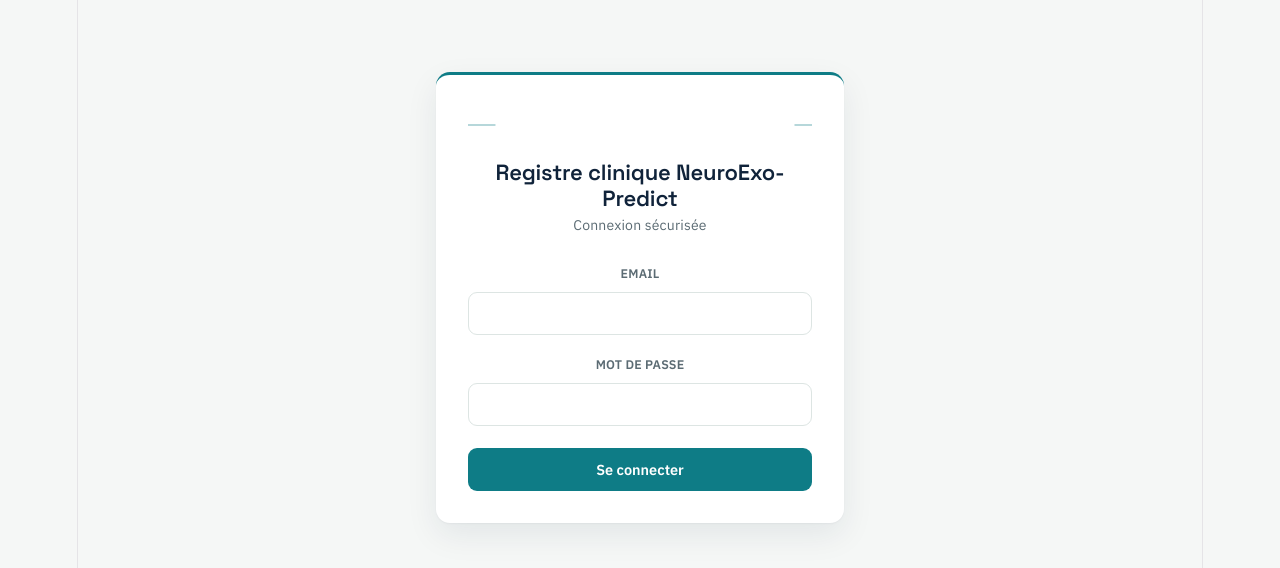
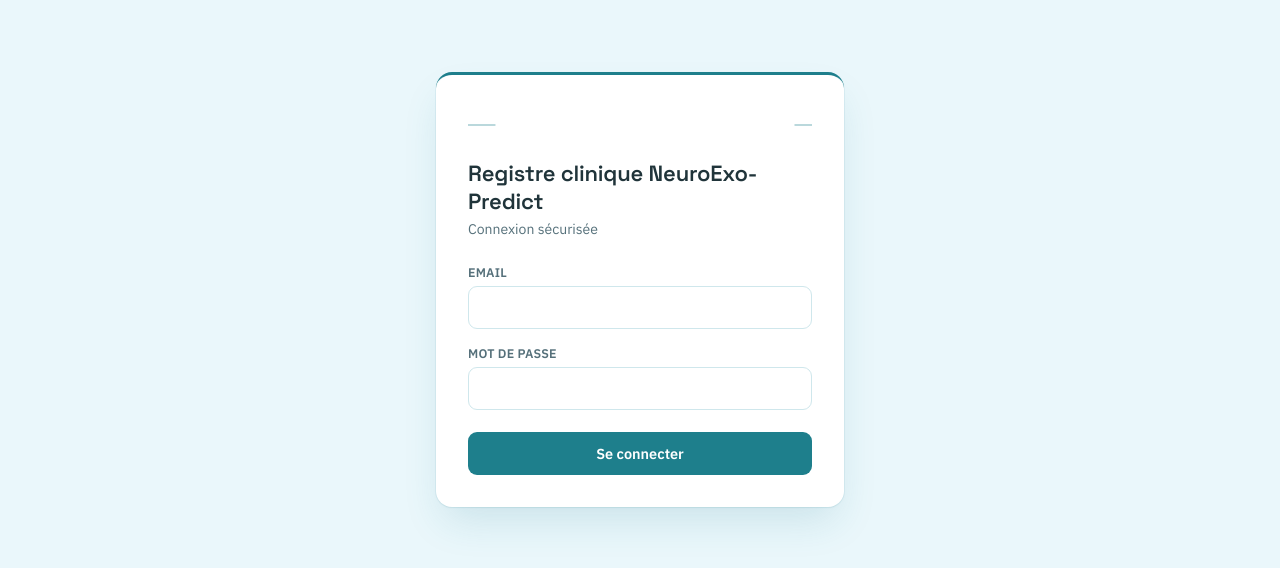
Before and after one commit to NesrineTaamallah/Stage_medicale, a React app in the folder frontend/: page / in a window 1280 px wide. Shown: the top 568 px of the page. Built offline with nearby package versions, Linux system fonts and the light colour scheme; no server answers; the HTML template or start-up script is replaced by a standard one.

Commit message:
Second  commit

```diff
--- a/frontend/src/App.css
+++ b/frontend/src/App.css
@@ -1,20 +1,25 @@
 @import url('https://fonts.googleapis.com/css2?family=Space+Grotesk:wght@500;600;700&family=IBM+Plex+Sans:wght@400;500;600&family=IBM+Plex+Mono:wght@500;600&display=swap');
 
 :root {
-  --ink: #10233a;
-  --teal: #0e7c86;
-  --teal-deep: #0b5e66;
-  --teal-tint: #e4f1f1;
-  --paper: #f5f7f6;
-  --card: #ffffff;
-  --slate: #5b6b73;
-  --slate-soft: #8b9aa1;
-  --line: #dde5e3;
-  --amber: #c98a2c;
-  --error: #c1503d;
-  --error-tint: #fbeae7;
-  --success: #3a7d5c;
-  --success-tint: #e8f3ee;
+  /* ---------- Palette clinique ---------- */
+  --ink: #20343A;          /* Base Textes */
+  --teal: #1E7F8C;         /* Identité / Boutons */
+  --teal-deep: #175F69;    /* variante foncée, hover/press */
+  --teal-tint: #DFF1F3;    /* fond teinté teal, léger */
+  --highlight: #63C9D6;    /* Lumière / Surbrillance */
+  --highlight-tint: #E3F8FA;
+
+  --paper: #EAF7FB;        /* Fond Principal */
+  --card: #FFFFFF;
+  --slate: #55707A;        /* texte secondaire, dérivé de --ink */
+  --slate-soft: #8CA6AD;
+  --line: #CFE7EC;
+
+  --amber: #C98A2C;
+  --error: #C1503D;
+  --error-tint: #FBEAE7;
+  --success: #2E8F72;
+  --success-tint: #E4F5EE;
 
   --font-display: 'Space Grotesk', 'Segoe UI', sans-serif;
   --font-body: 'IBM Plex Sans', 'Segoe UI', sans-serif;
@@ -32,9 +37,6 @@ body {
 }
 
 /* ---------- Signature : tracé EEG ---------- */
-/* Un seul élément mémorable, réutilisé partout comme fil conducteur.
-   Pulsation lente et discrète — désactivée si l'utilisateur préfère moins
-   de mouvement. */
 .eeg-trace {
   height: 28px;
   width: 100%;
@@ -66,9 +68,20 @@ body {
   margin: 72px auto;
   background: var(--card);
   padding: 36px 32px 32px;
-  border-radius: 14px;
+  border-radius: 16px;
   border-top: 3px solid var(--teal);
-  box-shadow: 0 1px 2px rgba(16, 35, 58, 0.04), 0 12px 32px rgba(16, 35, 58, 0.08);
+  box-shadow: 0 1px 2px rgba(30, 127, 140, 0.06), 0 20px 40px -8px rgba(30, 127, 140, 0.16);
+  position: relative;
+}
+
+.auth-card::before {
+  content: '';
+  position: absolute;
+  inset: 0;
+  border-radius: 16px;
+  padding: 0;
+  pointer-events: none;
+  box-shadow: 0 0 0 1px rgba(30, 127, 140, 0.06);
 }
 
 .auth-card h1 {
@@ -113,7 +126,7 @@ input, select {
 input:focus-visible, select:focus-visible {
   outline: none;
   border-color: var(--teal);
-  box-shadow: 0 0 0 3px var(--teal-tint);
+  box-shadow: 0 0 0 3px var(--highlight-tint);
 }
 
 /* Champs de code : lecture façon instrument */
@@ -136,13 +149,17 @@ button {
   font-size: 14.5px;
   font-weight: 600;
   cursor: pointer;
-  transition: background 0.15s ease, transform 0.05s ease;
+  transition: background 0.15s ease, transform 0.05s ease, box-shadow 0.15s ease;
 }
 button:hover { background: var(--teal-deep); }
 button:active { transform: scale(0.99); }
 button:focus-visible {
   outline: none;
-  box-shadow: 0 0 0 3px var(--teal-tint), 0 0 0 1px var(--teal);
+  box-shadow: 0 0 0 3px var(--highlight-tint), 0 0 0 1px var(--teal);
+}
+button:disabled {
+  background: var(--slate-soft);
+  cursor: not-allowed;
 }
 
 button.secondary {
@@ -155,22 +172,29 @@ button.secondary {
 }
 button.secondary:hover { background: var(--teal-tint); border-color: var(--teal); }
 
+/* Bouton actif dans une barre d'onglets (ex: nav admin) */
+button:not(.secondary):not([type="submit"]):not(:disabled) {
+  box-shadow: 0 4px 12px -4px rgba(30, 127, 140, 0.4);
+}
+
 /* ---------- États ---------- */
 .error {
   color: var(--error);
   background: var(--error-tint);
-  border-radius: 7px;
+  border-radius: 8px;
   padding: 9px 11px;
   font-size: 13px;
   margin-top: 14px;
+  border-left: 3px solid var(--error);
 }
 .success {
   color: var(--success);
   background: var(--success-tint);
-  border-radius: 7px;
+  border-radius: 8px;
   padding: 9px 11px;
   font-size: 13px;
   margin-top: 14px;
+  border-left: 3px solid var(--success);
 }
 .hint {
   font-size: 12.5px;
@@ -189,15 +213,16 @@ button.secondary:hover { background: var(--teal-tint); border-color: var(--teal)
   display: block;
   margin: 18px auto;
   border: 10px solid var(--card);
-  border-radius: 4px;
-  box-shadow: 0 0 0 1.5px var(--line), 0 8px 20px rgba(16, 35, 58, 0.08);
+  border-radius: 6px;
+  box-shadow: 0 0 0 1.5px var(--line), 0 12px 28px -6px rgba(30, 127, 140, 0.22);
 }
 
 /* ---------- Tableaux de bord ---------- */
 .dashboard {
-  max-width: 760px;
-  margin: 48px auto;
-  padding: 0 20px;
+  max-width: 900px;
+  margin: 0 auto;
+  padding: 40px 24px 64px;
+  width: 100%;
 }
 
 .dashboard header {
@@ -216,14 +241,18 @@ button.secondary:hover { background: var(--teal-tint); border-color: var(--teal)
   color: var(--ink);
   margin: 0;
   letter-spacing: -0.2px;
+  display: flex;
+  align-items: center;
+  gap: 10px;
+  flex-wrap: wrap;
 }
 
 .card {
   background: var(--card);
   padding: 26px;
-  border-radius: 12px;
+  border-radius: 14px;
   border: 1px solid var(--line);
-  box-shadow: 0 1px 2px rgba(16, 35, 58, 0.03);
+  box-shadow: 0 1px 2px rgba(30, 127, 140, 0.04), 0 8px 20px -10px rgba(30, 127, 140, 0.12);
 }
 
 .card h2 {
@@ -234,8 +263,7 @@ button.secondary:hover { background: var(--teal-tint); border-color: var(--teal)
   margin: 0 0 4px;
 }
 
-/* Badge de rôle — utile pour distinguer clinicien / chercheur / admin
-   d'un coup d'œil dans l'en-tête du dashboard. */
+/* Badge de rôle — clinicien / chercheur / admin, visible d'un coup d'œil */
 .role-badge {
   display: inline-flex;
   align-items: center;
@@ -246,14 +274,15 @@ button.secondary:hover { background: var(--teal-tint); border-color: var(--teal)
   text-transform: uppercase;
   color: var(--teal-deep);
   background: var(--teal-tint);
+  border: 1px solid var(--line);
   border-radius: 999px;
   padding: 4px 10px;
-  margin-top: 6px;
 }
 
 @media (max-width: 480px) {
   .auth-card { margin: 32px 16px; padding: 28px 22px 24px; }
-  .dashboard { margin: 28px auto; }
+  .dashboard { margin: 0 auto; padding: 24px 16px 48px; }
+  .dashboard header { flex-direction: column; align-items: flex-start; gap: 12px; }
 }
 
 .badge {
@@ -265,7 +294,22 @@ button.secondary:hover { background: var(--teal-tint); border-color: var(--teal)
   text-transform: uppercase;
   letter-spacing: 0.3px;
 }
-.badge-warning { background: #fdf3e0; color: var(--amber); }
+.badge-warning { background: #FBF0DD; color: var(--amber); }
 .badge-error   { background: var(--error-tint); color: var(--error); }
 .badge-success { background: var(--success-tint); color: var(--success); }
 .badge-muted   { background: var(--line); color: var(--slate); }
+
+/* ---------- Tables ---------- */
+table {
+  border-color: var(--line);
+}
+thead tr {
+  color: var(--slate);
+  font-size: 11.5px;
+  font-weight: 600;
+  letter-spacing: 0.3px;
+  text-transform: uppercase;
+}
+tbody tr:hover {
+  background: var(--highlight-tint);
+}
--- a/frontend/src/index.css
+++ b/frontend/src/index.css
@@ -1,111 +1,29 @@
 :root {
-  --text: #6b6375;
-  --text-h: #08060d;
-  --bg: #fff;
-  --border: #e5e4e7;
-  --code-bg: #f4f3ec;
-  --accent: #aa3bff;
-  --accent-bg: rgba(170, 59, 255, 0.1);
-  --accent-border: rgba(170, 59, 255, 0.5);
-  --social-bg: rgba(244, 243, 236, 0.5);
-  --shadow:
-    rgba(0, 0, 0, 0.1) 0 10px 15px -3px, rgba(0, 0, 0, 0.05) 0 4px 6px -2px;
+  color-scheme: light;
+}
 
-  --sans: system-ui, 'Segoe UI', Roboto, sans-serif;
-  --heading: system-ui, 'Segoe UI', Roboto, sans-serif;
-  --mono: ui-monospace, Consolas, monospace;
+* {
+  box-sizing: border-box;
+}
 
-  font: 18px/145% var(--sans);
-  letter-spacing: 0.18px;
-  color-scheme: light dark;
-  color: var(--text);
-  background: var(--bg);
+html, body, #root {
+  height: 100%;
+}
+
+body {
+  margin: 0;
   font-synthesis: none;
   text-rendering: optimizeLegibility;
   -webkit-font-smoothing: antialiased;
   -moz-osx-font-smoothing: grayscale;
-
-  @media (max-width: 1024px) {
-    font-size: 16px;
-  }
-}
-
-@media (prefers-color-scheme: dark) {
-  :root {
-    --text: #9ca3af;
-    --text-h: #f3f4f6;
-    --bg: #16171d;
-    --border: #2e303a;
-    --code-bg: #1f2028;
-    --accent: #c084fc;
-    --accent-bg: rgba(192, 132, 252, 0.15);
-    --accent-border: rgba(192, 132, 252, 0.5);
-    --social-bg: rgba(47, 48, 58, 0.5);
-    --shadow:
-      rgba(0, 0, 0, 0.4) 0 10px 15px -3px, rgba(0, 0, 0, 0.25) 0 4px 6px -2px;
-  }
-
-  #social .button-icon {
-    filter: invert(1) brightness(2);
-  }
-}
-
-body {
-  margin: 0;
 }
 
 #root {
-  width: 1126px;
-  max-width: 100%;
-  margin: 0 auto;
-  text-align: center;
-  border-inline: 1px solid var(--border);
   min-height: 100svh;
   display: flex;
   flex-direction: column;
-  box-sizing: border-box;
 }
 
-h1,
-h2 {
-  font-family: var(--heading);
-  font-weight: 500;
-  color: var(--text-h);
-}
-
-h1 {
-  font-size: 56px;
-  letter-spacing: -1.68px;
-  margin: 32px 0;
-  @media (max-width: 1024px) {
-    font-size: 36px;
-    margin: 20px 0;
-  }
-}
-h2 {
-  font-size: 24px;
-  line-height: 118%;
-  letter-spacing: -0.24px;
-  margin: 0 0 8px;
-  @media (max-width: 1024px) {
-    font-size: 20px;
-  }
-}
 p {
   margin: 0;
 }
-
-code,
-.counter {
-  font-family: var(--mono);
-  display: inline-flex;
-  border-radius: 4px;
-  color: var(--text-h);
-}
-
-code {
-  font-size: 15px;
-  line-height: 135%;
-  padding: 4px 8px;
-  background: var(--code-bg);
-}
```
Also changed, not shown: 1 other file (tests, documents, lock files or other folders).
